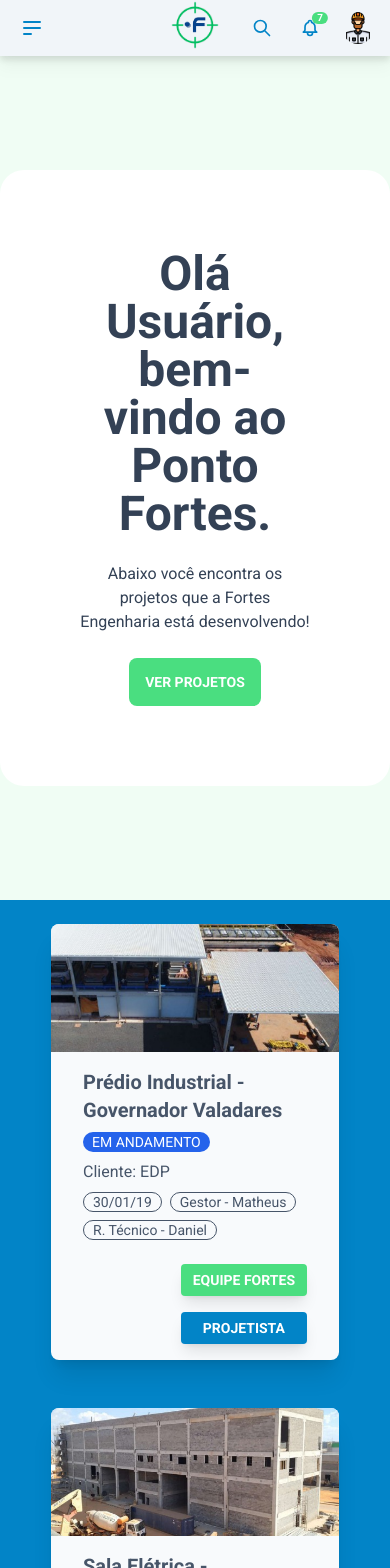
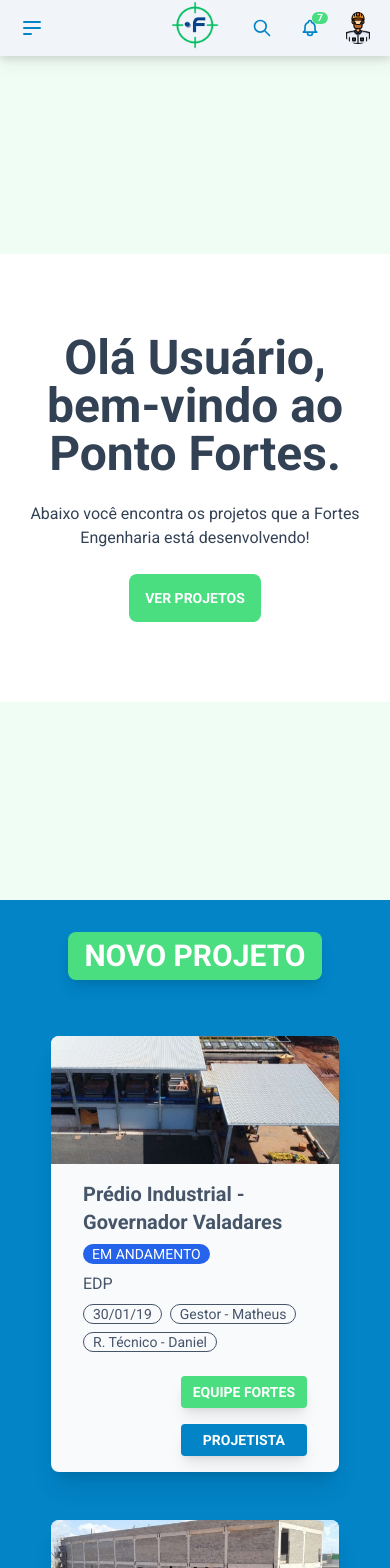
Before and after one commit to arthurlongue/fortes-engenharia, a React (Vite) app: page / in a window 390 px wide. Shown: the top 1568 px of the page. Built offline with nearby package versions, Linux system fonts and the light colour scheme.

Commit message:
fixes, color changes and novo projeto added

```diff
--- a/index.html
+++ b/index.html
@@ -2,9 +2,14 @@
 <html lang="en">
   <head>
     <meta charset="UTF-8" />
-    <link rel="icon" type="image/svg+xml" href="/vite.svg" />
-    <meta name="viewport" content="width=device-width, initial-scale=1.0" />
-    <title>Vite + React</title>
+    <meta
+      name="viewport"
+      content="width=device-width, initial-scale=1.0" />
+    <link
+      rel="shortcut icon"
+      href="Flogo.svg"
+      type="image/x-icon" />
+    <title>Ponto Fortes</title>
   </head>
   <body>
     <div id="root"></div>
--- a/src/App.css
+++ b/src/App.css
@@ -10,6 +10,18 @@
 }
 
 @layer components {
+  ::-webkit-scrollbar {
+    width: 10px;
+    border-radius: 10px;
+  }
+
+  ::-webkit-scrollbar-track {
+    @apply bg-green-200;
+  }
+
+  ::-webkit-scrollbar-thumb {
+    @apply rounded-lg bg-sky-300;
+  }
   .btn {
     @apply border-none;
   }
--- a/src/Pages/Home.tsx
+++ b/src/Pages/Home.tsx
@@ -4,15 +4,21 @@
 import Hero from "../components/Hero/Hero"
 import Card from "../components/Card/Card"
 import cardData from "../cardData"
+import ModalProject from "../components/Modal/ModalProject"
 
 function Home() {
   return (
     <div className="bg-slate-100 text-white">
       <Header></Header>
       <Hero></Hero>
+
       <div
         id="cards-grid"
         className="flex flex-wrap place-content-center bg-sky-600">
+        <div className="container my-8 flex min-h-max bg-sky-600">
+          <ModalProject></ModalProject>
+        </div>
+
         {cardData.map((card) => (
           <Card
             key={card.id}
--- a/src/Pages/Manager.tsx
+++ b/src/Pages/Manager.tsx
@@ -16,7 +16,7 @@
     window.scrollTo(0, 0)
   }, [])
   return (
-    <div className="bg-sky-600 text-white">
+    <div className="bg-green-500 text-white">
       <Header></Header>
       <div className="mt-6 flex justify-center">
         <h1 className="text-4xl font-bold">
--- a/src/cardData.ts
+++ b/src/cardData.ts
@@ -3,7 +3,7 @@
     id: 0,
     img: "/card-img-5.jpeg",
     title: "Prédio Industrial - Governador Valadares",
-    description: "Cliente: EDP",
+    description: "EDP",
     badgeEmphasis: "EM ANDAMENTO",
     badgeEmphasisColor: "bg-blue-600",
     badges: [
@@ -16,7 +16,7 @@
     id: 1,
     img: "/card-img-2.jpeg",
     title: "Sala Elétrica - Marataízes",
-    description: "Cliente: EDP",
+    description: "EDP",
     badgeEmphasis: "PENDÊNCIA",
     badgeEmphasisColor: "bg-pink-600",
     badges: [
@@ -29,7 +29,7 @@
     id: 2,
     img: "/card-img-4.jpeg",
     title: "Tanque Metálico - São Paulo",
-    description: "Cliente: Cesan",
+    description: "Cesan",
     badgeEmphasis: "PAUSADA",
     badgeEmphasisColor: "bg-red-600",
     badges: [
@@ -42,7 +42,7 @@
     id: 3,
     img: "/card-img-0.jpg",
     title: "Fundação em Tanque - São Pedro",
-    description: "Cliente: Vale",
+    description: "Vale",
     badgeEmphasis: "CONCLUÍDA",
     badgeEmphasisColor: "bg-purple-600",
     badges: [
@@ -56,7 +56,7 @@
     id: 4,
     img: "/card-img-2.jpeg",
     title: "Sala Elétrica - Marataízes",
-    description: "Cliente: Vale",
+    description: "Vale",
     badgeEmphasis: "PENDÊNCIA",
     badgeEmphasisColor: "bg-pink-600",
     badges: [
@@ -69,7 +69,7 @@
     id: 5,
     img: "/card-img-4.jpeg",
     title: "Tanque Metálico - São Paulo",
-    description: "Cliente: Cesan",
+    description: "Cesan",
     badgeEmphasis: "PAUSADA",
     badgeEmphasisColor: "bg-red-600",
     badges: [
--- a/src/components/Card/Card.tsx
+++ b/src/components/Card/Card.tsx
@@ -23,7 +23,7 @@
   }
 
   return (
-    <div className="card m-6 w-72 rounded-lg bg-slate-50 text-slate-600 shadow-xl">
+    <div className="card static m-6 w-72 rounded-lg bg-slate-50 text-slate-600 shadow-xl">
       <figure className="max-h-32">
         <img src={img} alt="Shoes" />
       </figure>
@@ -72,7 +72,7 @@
   return (
     <button
       onClick={onClick}
-      className={`btn-sm btn mt-4 rounded border-none bg-green-400 text-white shadow-lg ${color} `}>
+      className={`btn-sm btn mt-4 rounded border-none bg-green-400 text-white shadow-lg ${color} hover:opacity-60`}>
       {button}
     </button>
   )
--- a/src/components/Collapse/Collapse.tsx
+++ b/src/components/Collapse/Collapse.tsx
@@ -3,7 +3,7 @@
 
 function Collapse({ index, title, description }) {
   return (
-    <div className="collapse-arrow collapse rounded-lg bg-white text-slate-600 shadow-xl">
+    <div className="collapse-arrow collapse static rounded-lg bg-white text-slate-600 shadow-xl">
       <input type="checkbox" />
       <div className="collapse-title text-xl font-medium">
         {title}
--- a/src/components/Collapse/CollapseDesigner.tsx
+++ b/src/components/Collapse/CollapseDesigner.tsx
@@ -4,7 +4,7 @@
 
 function CollapseDesigner({ index, title, description }) {
   return (
-    <div className="collapse-arrow collapse rounded-lg bg-white text-slate-600 shadow-xl">
+    <div className="collapse-arrow collapse static rounded-lg bg-white text-slate-600 shadow-xl">
       <input type="checkbox" />
       <div className="collapse-title text-xl font-medium">
         {title}
--- a/src/components/Header/Header.tsx
+++ b/src/components/Header/Header.tsx
@@ -38,19 +38,13 @@
 
       <div className="navbar-center">
         <Link to={"/"}>
-          <a className="btn-ghost btn text-xl normal-case">
+          <div className="btn-ghost btn text-xl normal-case">
             <img
               className="h-auto w-12"
               src="/pontoforteslogo.png"
               alt=""
             />
-            {/* <img
-        className="h-auto w-36"
-        src="\FORTES_LOGOMARCA.png"
-        src="/pontoforteslogo.png"
-        alt=""
-      /> */}
-          </a>
+          </div>
         </Link>
       </div>
       <div className="navbar-end">
--- a/src/components/Hero/Hero.tsx
+++ b/src/components/Hero/Hero.tsx
@@ -3,7 +3,7 @@
 function Hero() {
   return (
     <div className="hero min-h-screen bg-green-50 text-slate-700">
-      <div className="hero-content  rounded-3xl bg-white p-20 text-center">
+      <div className="hero-content  min-w-full bg-white py-20 text-center sm:min-w-0 sm:rounded-3xl sm:p-20">
         <div className="max-w-md">
           <h1 className="text-5xl font-bold">
             Olá Usuário,
--- /dev/null
+++ b/src/components/Modal/ModalProject.tsx
@@ -0,0 +1,56 @@
+import React from "react"
+
+function ModalProject() {
+  return (
+    <>
+      <label
+        htmlFor="my-modal-8"
+        className="btn m-auto  bg-green-400 text-3xl text-white shadow-lg hover:scale-110  hover:bg-green-300">
+        Novo Projeto
+      </label>
+      <input
+        type="checkbox"
+        id="my-modal-8"
+        className="modal-toggle"
+      />
+      <div className="modal modal-bottom  sm:modal-middle">
+        <div className="modal-box bg-white text-slate-600">
+          <h3 className="mb-4 text-lg font-bold">
+            Insira os dados do novo projeto:
+          </h3>
+          <ModalInput text="Nome do Projeto:"></ModalInput>
+          <ModalInput text="Status:"></ModalInput>
+          <ModalInput text="Cliente:"></ModalInput>
+          <ModalInput text="Data:"></ModalInput>
+          <ModalInput text="TAGS:"></ModalInput>
+          <div className="modal-action mt-0">
+            <label
+              htmlFor="my-modal-8"
+              className="btn bg-green-400 text-white">
+              Voltar
+            </label>
+          </div>
+        </div>
+      </div>
+    </>
+  )
+}
+
+function ModalInput({ text }) {
+  return (
+    <div className="form-control w-full max-w-xs">
+      <label className="label">
+        <span className="label-text text-slate-700">
+          {text}
+        </span>
+      </label>
+      <input
+        type="text"
+        placeholder="Digite aqui"
+        className="input-bordered input w-full max-w-xs bg-slate-50"
+      />
+    </div>
+  )
+}
+
+export default ModalProject
```
Also changed, not shown: public/Flogo.svg (added).
